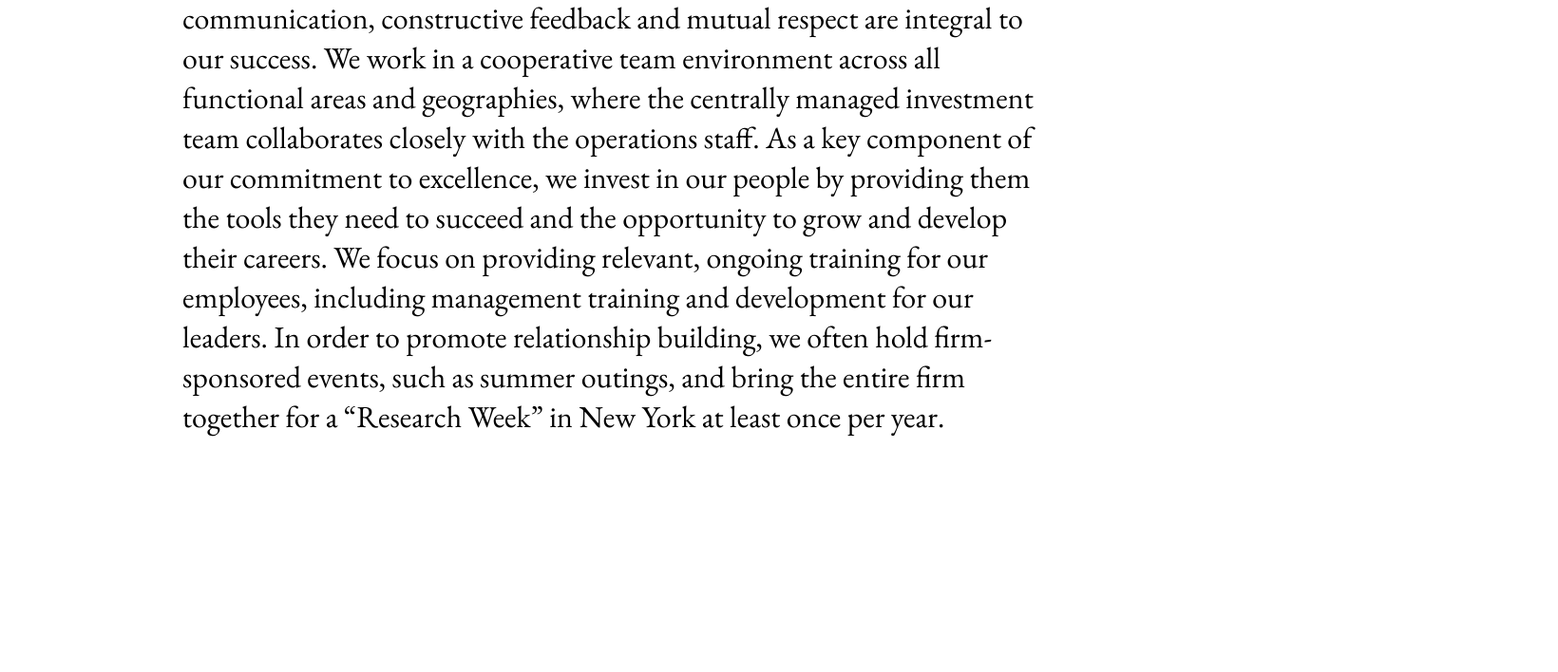
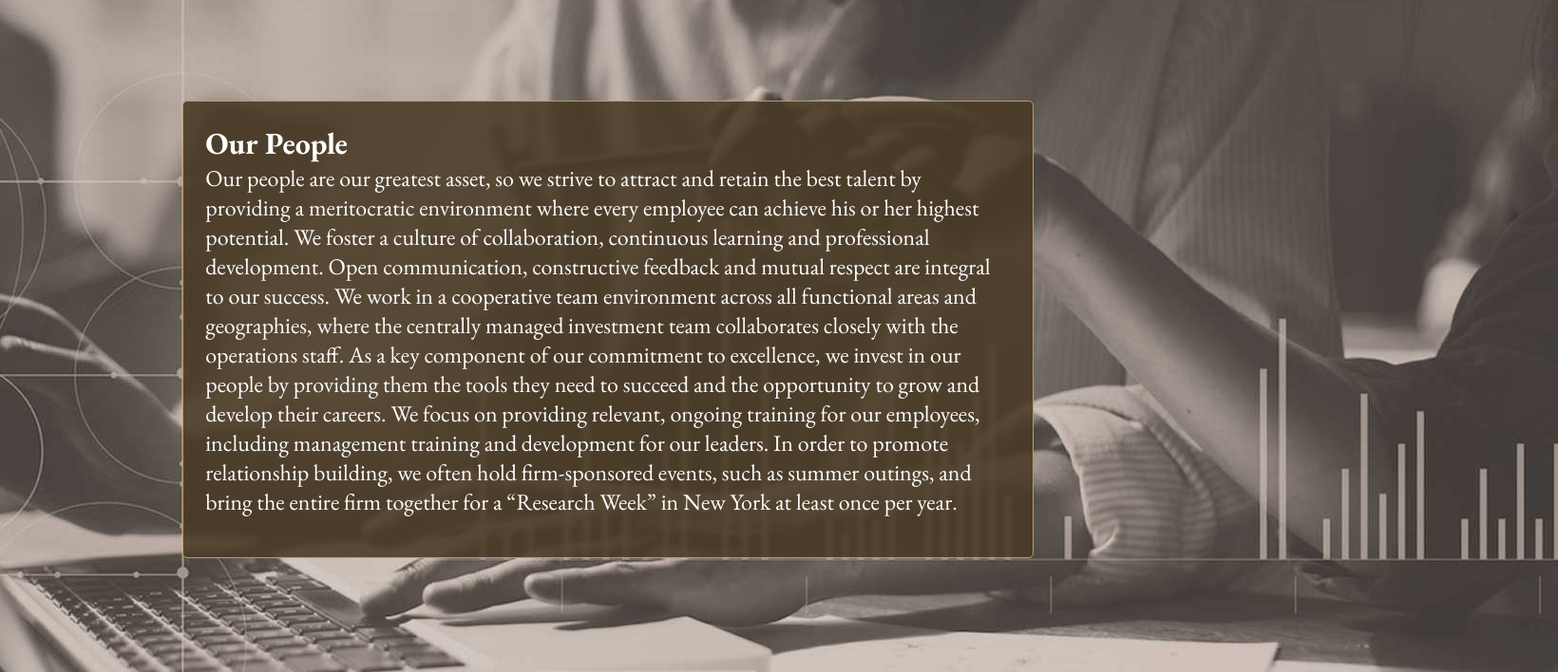
Before and after one commit to Juan321654/oldAmericanFinancial, a React (Create React App) app: page /our-people in a window 1280 px wide. Shown: the part 340-1048 px from the top of the page at 95% size, 1640 px wide, since content can reach past the window. Before the commit the page ends 836 px from the top, so only its background shows below. Built offline with nearby package versions, Linux system fonts and the light colour scheme.

Commit message:
our people done

```diff
--- a/src/App.css
+++ b/src/App.css
@@ -5,7 +5,7 @@
 }
 
 .padding {
-  padding: 1rem 15%;
+  padding: 1rem 15% 0;
 }
 
 .body {
--- a/src/components/navbar/NavBar.jsx
+++ b/src/components/navbar/NavBar.jsx
@@ -13,7 +13,7 @@ function NavBar() {
   const setBgToBlack = () => setNavBarColor(true);
 
   return (
-    <div className={`navbar padding`}>
+    <div className={`navbar padding ${navBarColor && "navbar-white"}`}>
       <div className="logo-container">
         <img
           id="main-logo-img"
--- a/src/components/navbar/navbar.css
+++ b/src/components/navbar/navbar.css
@@ -16,6 +16,13 @@
   /* color: black; */
   text-decoration: none;
   font-weight: 900;
+}
+
+.navbar-white {
+  background-color: white;
+}
+.navbar-white li a {
+  color: black;
 }
 
 #main-logo {
--- a/src/components/our_people/OurPeople.css
+++ b/src/components/our_people/OurPeople.css
@@ -1,6 +1,27 @@
+.our-people-container {
+  display: flex;
+  flex-direction: column;
+  justify-content: center;
+  align-items: center;
+  width: 100%;
+  height: 100%;
+  padding: 0;
+  margin: 0;
+}
+
+.our-people-text {
+  position: absolute;
+  background-color: #483a25e0;
+  margin: 0 15%;
+  padding: 1.45rem;
+  border-radius: 5px;
+  backdrop-filter: blur(2px);
+  border: 1px solid #be9a60;
+}
+
 .our-people-text p{
-  font-size: 2rem;
+  font-size: 1.5rem;
   /* line-height: 1rem; */
-  color: #000;
+  color: white;
   margin-bottom: 20px;
 }
--- a/src/components/our_people/OurPeople.jsx
+++ b/src/components/our_people/OurPeople.jsx
@@ -1,5 +1,6 @@
 import React from "react";
 import "./OurPeople.css";
+import ourPeopleImg from "../../assets/images/our-people-img.jpg";
 
 function OurPeople() {
   let fullText = `Our people are our greatest asset, so we strive to attract and retain the best talent by providing a meritocratic environment where every employee can achieve his or her highest potential. We foster a culture of collaboration, continuous learning and professional development. Open communication, constructive feedback and mutual respect are integral to our success.
@@ -13,8 +14,9 @@ function OurPeople() {
   return (
     <div>
       <div className="our-people-container">
-        <div className="our-people-text">
-          <h1>Our People</h1>
+        <img src={ourPeopleImg} alt="old american financial logo"/>
+        <div className="our-people-text padding">
+          <h1 style={{color: 'white'}}>Our People</h1>
           <p>{fullText}</p>
         </div>
       </div>
```
Also changed, not shown: src/assets/images/oldAmericanLogo1.png (added), src/assets/images/our-people-img.jpg (added).
